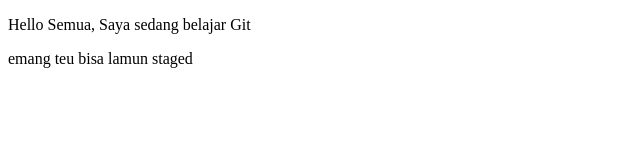
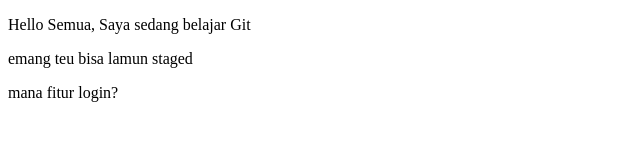
Before and after one commit to erwinzilla/belajar-dulu, a plain HTML site: page index.html in a window 1280 px wide. Shown: the whole page, without its empty margins (0-640 px from the left). Drawn offline with Linux system fonts and the light colour scheme.

Commit message:
hanya memasukan text

```diff
--- a/index.html
+++ b/index.html
@@ -7,5 +7,6 @@
     <body>
         <p>Hello Semua, Saya sedang belajar Git</p>
 		<p>emang teu bisa lamun staged</p>
+		mana fitur login?
     </body>
 </html>
```
